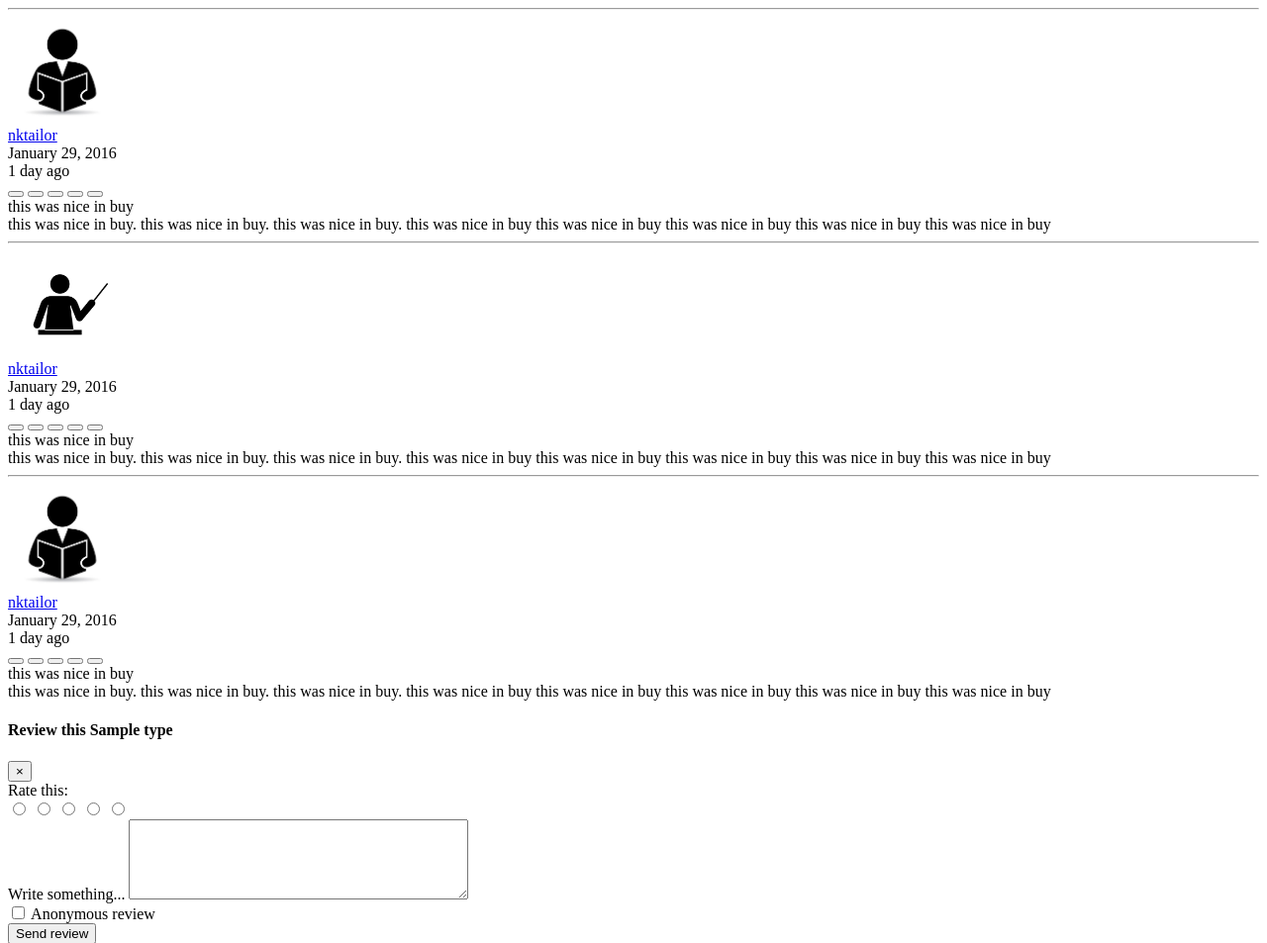
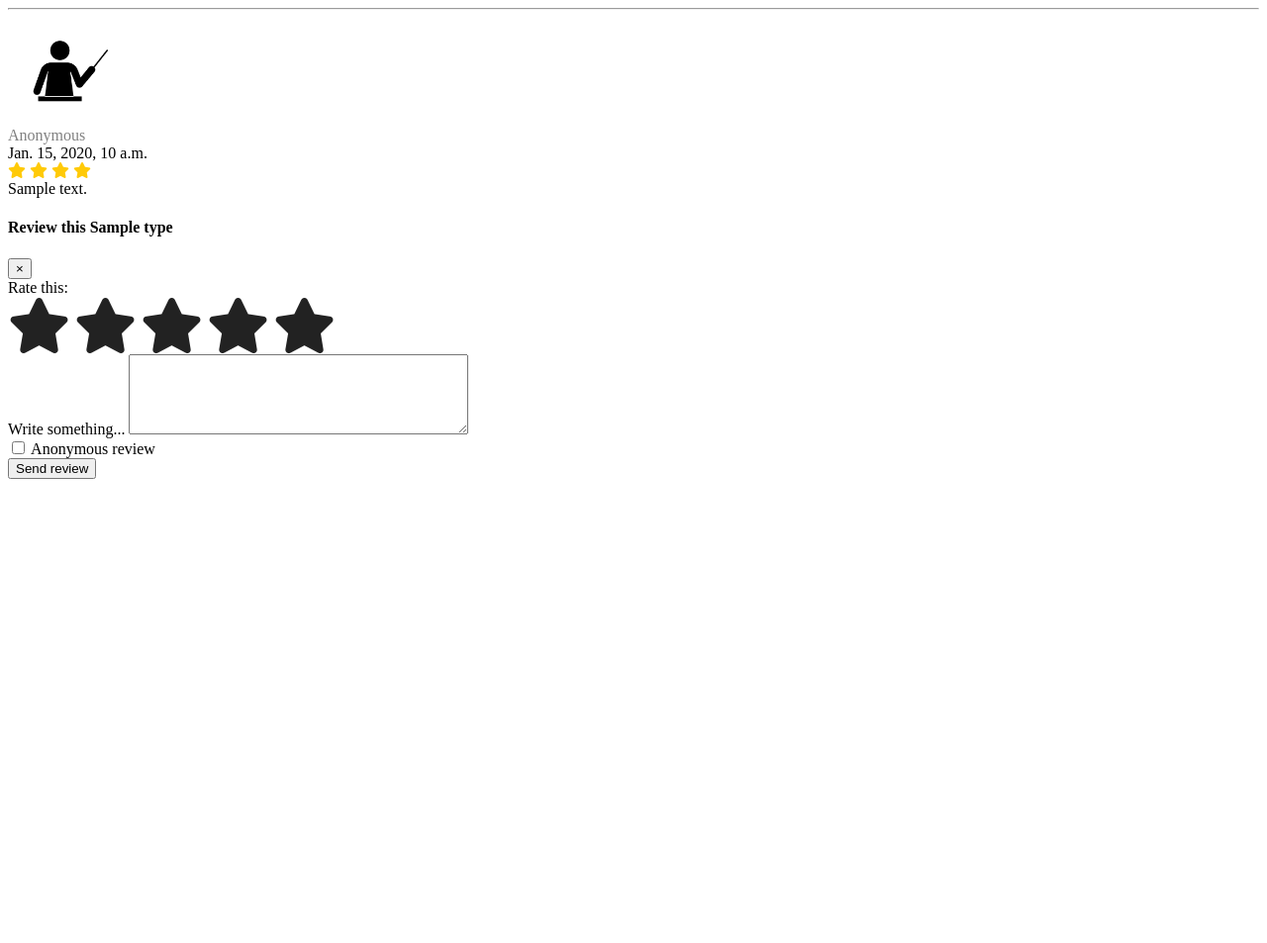
Before and after one commit to WADe-AGRe/AGRe, a Django app: template templates/review.html in a window 1280 px wide. Shown: the top 953 px of the page at 99% size. After the commit the page ends 484 px from the top, so only its background shows below. Run offline with Django 3.2, Linux system fonts and the light colour scheme; tables that the repository leaves empty hold one stand-in row (values such as "Sample post"); the template is opened without the code that fills it: values that come from a table or form of the project are taken from there, most other values are stand-ins (such as "Sample title", 1, 10 or a date in 2020); parts of the project's set-up code (start-up, migrations or seed data) failed here and were passed over; some libraries are stand-ins or nearby versions.

Commit message:
finished viewpage for article

```diff
--- a/templates/review.html
+++ b/templates/review.html
@@ -1,103 +1,43 @@
 {% load static %}
+<!-- load files -->
+<link rel="stylesheet" href="https://use.fontawesome.com/releases/v5.6.3/css/all.css"
+      integrity="sha384-UHRtZLI+pbxtHCWp1t77Bi1L4ZtiqrqD80Kn4Z8NTSRyMA2Fd33n5dQ8lWUE00s/" crossorigin="anonymous">
+<script src="{% static 'js/interests.js' %}"></script>
+<script src="{% static 'js/review.js' %}"></script>
 
+<link rel="stylesheet" href="/static/css/rating.css">
 <div class="row">
     <div class="col-sm-7">
         <hr/>
         <div class="review-block">
             <div class="row">
-                <div class="col-sm-3">
-                    <img src="{% static 'img/student.png' %}" class="img-rounded" style="width:110px;">
-                    <div class="review-block-name"><a href="#">nktailor</a></div>
-                    <div class="review-block-date">January 29, 2016<br/>1 day ago</div>
-                </div>
-                <div class="col-sm-9">
-                    <div class="review-block-rate">
-                        <button type="button" class="btn btn-warning btn-xs" aria-label="Left Align">
-                            <span class="glyphicon glyphicon-star" aria-hidden="true"></span>
-                        </button>
-                        <button type="button" class="btn btn-warning btn-xs" aria-label="Left Align">
-                            <span class="glyphicon glyphicon-star" aria-hidden="true"></span>
-                        </button>
-                        <button type="button" class="btn btn-warning btn-xs" aria-label="Left Align">
-                            <span class="glyphicon glyphicon-star" aria-hidden="true"></span>
-                        </button>
-                        <button type="button" class="btn btn-default btn-grey btn-xs" aria-label="Left Align">
-                            <span class="glyphicon glyphicon-star" aria-hidden="true"></span>
-                        </button>
-                        <button type="button" class="btn btn-default btn-grey btn-xs" aria-label="Left Align">
-                            <span class="glyphicon glyphicon-star" aria-hidden="true"></span>
-                        </button>
+                {% for review in reviews.all %}
+                    <div class="col-sm-4">
+                        {% if review.reviewer.profile.is_professor %}
+                            <img src="{% static 'img/professor.png' %}" class="img-rounded" style="width:110px;">
+                        {% else %}
+                            <img src="{% static 'img/student.png' %}" class="img-rounded" style="width:110px;">
+                        {% endif %}
+
+                        <div class="review-block-name"><a href="#">
+                            {% if review.is_anonymous %}
+                                Anonymous
+                            {% else %}
+                                {{ review.reviewer.username }}
+                            {% endif %}
+                        </a></div>
+                        <div class="review-block-date">{{ review.insert_date }}</div>
                     </div>
-                    <div class="review-block-title">this was nice in buy</div>
-                    <div class="review-block-description">this was nice in buy. this was nice in buy. this was nice
-                        in buy. this was nice in buy this was nice in buy this was nice in buy this was nice in buy
-                        this was nice in buy
+                    <div class="col-sm-8">
+                        <div class="review-block-rate">
+                            {% for i in "x"|rjust:review.rating %}
+                                <span><i class="fa fa-star" style="color:#ffca08;"></i></span>
+                            {% endfor %}
+                        </div>
+                        <div class="review-block-description">{{ review.comment }}
+                        </div>
                     </div>
-                </div>
-            </div>
-            <hr/>
-            <div class="row">
-                <div class="col-sm-3">
-                    <img src="{% static 'img/professor.png' %}" class="img-rounded" style="width:110px;">
-                    <div class="review-block-name"><a href="#">nktailor</a></div>
-                    <div class="review-block-date">January 29, 2016<br/>1 day ago</div>
-                </div>
-                <div class="col-sm-9">
-                    <div class="review-block-rate">
-                        <button type="button" class="btn btn-warning btn-xs" aria-label="Left Align">
-                            <span class="glyphicon glyphicon-star" aria-hidden="true"></span>
-                        </button>
-                        <button type="button" class="btn btn-warning btn-xs" aria-label="Left Align">
-                            <span class="glyphicon glyphicon-star" aria-hidden="true"></span>
-                        </button>
-                        <button type="button" class="btn btn-warning btn-xs" aria-label="Left Align">
-                            <span class="glyphicon glyphicon-star" aria-hidden="true"></span>
-                        </button>
-                        <button type="button" class="btn btn-default btn-grey btn-xs" aria-label="Left Align">
-                            <span class="glyphicon glyphicon-star" aria-hidden="true"></span>
-                        </button>
-                        <button type="button" class="btn btn-default btn-grey btn-xs" aria-label="Left Align">
-                            <span class="glyphicon glyphicon-star" aria-hidden="true"></span>
-                        </button>
-                    </div>
-                    <div class="review-block-title">this was nice in buy</div>
-                    <div class="review-block-description">this was nice in buy. this was nice in buy. this was nice
-                        in buy. this was nice in buy this was nice in buy this was nice in buy this was nice in buy
-                        this was nice in buy
-                    </div>
-                </div>
-            </div>
-            <hr/>
-            <div class="row">
-                <div class="col-sm-3">
-                    <img src="{% static 'img/student.png' %}" class="img-rounded" style="width:110px;">
-                    <div class="review-block-name"><a href="#">nktailor</a></div>
-                    <div class="review-block-date">January 29, 2016<br/>1 day ago</div>
-                </div>
-                <div class="col-sm-9">
-                    <div class="review-block-rate">
-                        <button type="button" class="btn btn-warning btn-xs" aria-label="Left Align">
-                            <span class="glyphicon glyphicon-star" aria-hidden="true"></span>
-                        </button>
-                        <button type="button" class="btn btn-warning btn-xs" aria-label="Left Align">
-                            <span class="glyphicon glyphicon-star" aria-hidden="true"></span>
-                        </button>
-                        <button type="button" class="btn btn-warning btn-xs" aria-label="Left Align">
-                            <span class="glyphicon glyphicon-star" aria-hidden="true"></span>
-                        </button>
-                        <button type="button" class="btn btn-default btn-grey btn-xs" aria-label="Left Align">
-                            <span class="glyphicon glyphicon-star" aria-hidden="true"></span>
-                        </button>
-                        <button type="button" class="btn btn-default btn-grey btn-xs" aria-label="Left Align">
-                            <span class="glyphicon glyphicon-star" aria-hidden="true"></span>
-                        </button>
-                    </div>
-                    <div class="review-block-title">this was nice in buy</div>
-                    <div class="review-block-description">this was nice in buy. this was nice in buy. this was nice
-                        in buy. this was nice in buy this was nice in buy this was nice in buy this was nice in buy
-                        this was nice in buy
-                    </div>
-                </div>
+                {% endfor %}
             </div>
         </div>
     </div>
```
Also changed, not shown: core/views.py (+9 -6 lines), templates/itempage.html (+13 -5 lines).
